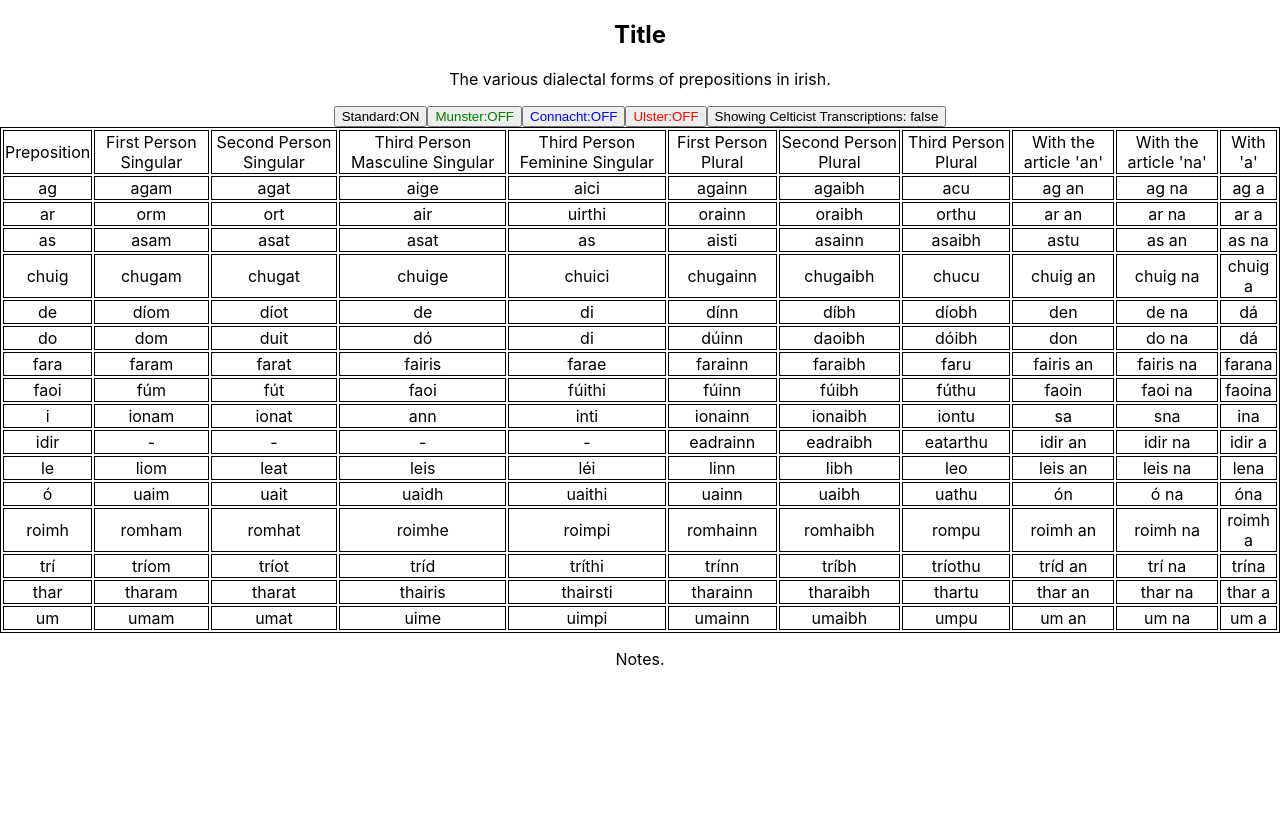
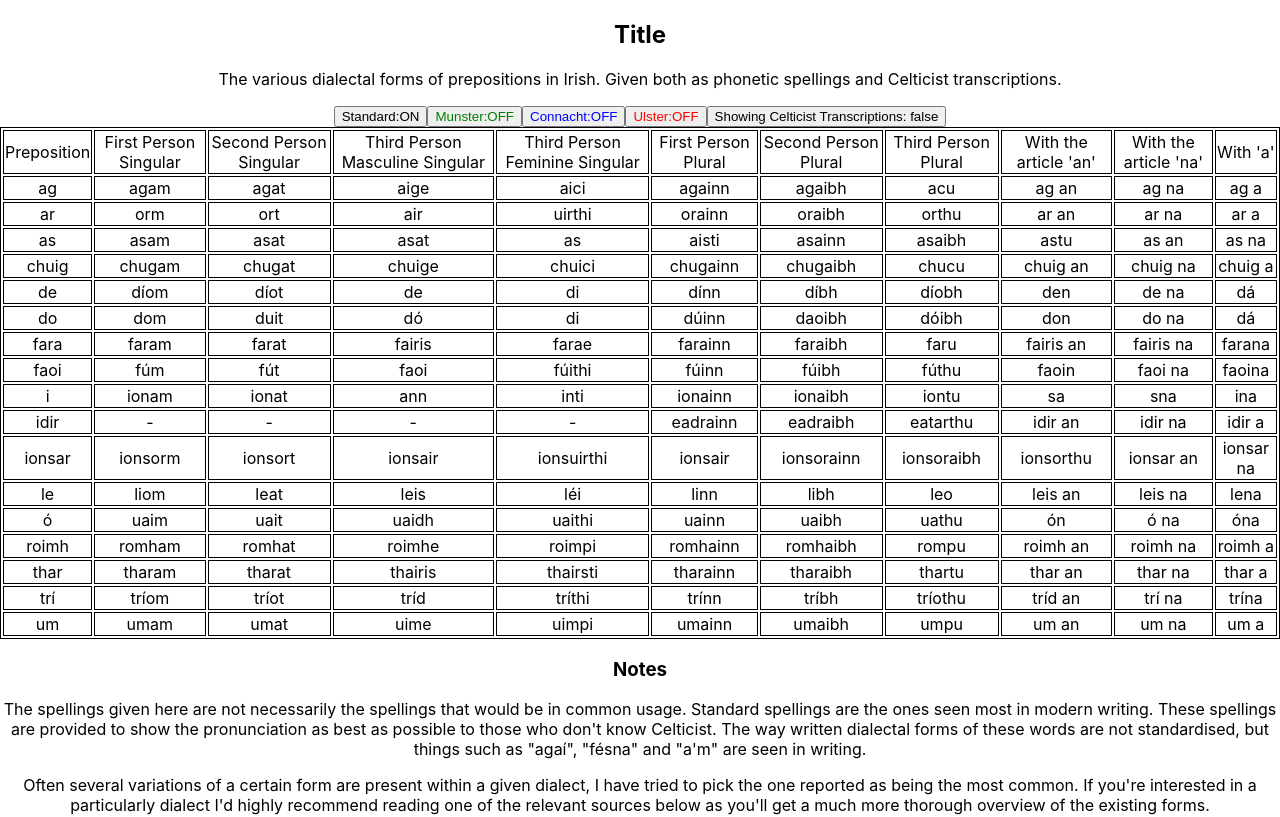
Before and after one commit to an-spideog/reamhfhocail, a React (Create React App) app: page / in a window 1280 px wide. Shown: the top 817 px of the page. Built offline with nearby package versions, Linux system fonts and the light colour scheme.

Commit message:
Added all celticist forms, added preposition ionsar, added notes and sources

```diff
--- a/src/App.js
+++ b/src/App.js
@@ -8,10 +8,60 @@
 		<div className="App">
 			<h2> Title </h2>
 			<div className="Description">
-				<p>The various dialectal forms of prepositions in irish.</p>
+				<p>The various dialectal forms of prepositions in Irish. Given both as phonetic spellings and Celticist transcriptions.</p>
 			</div>
+
 			<TableWithOptions />
-			<p> Notes. </p>
+
+			<h3> Notes </h3>
+			<p>
+				The spellings given here are not necessarily the spellings that
+				would be in common usage. Standard spellings are the
+				ones seen most in modern writing. These spellings are provided
+				to show the pronunciation as best as possible to those who
+				don't know Celticist. The way written dialectal forms of these
+				words are not standardised, but things such as "agaí", "fésna"
+				and "a'm" are seen in writing.
+			</p>
+			{/*
+			  * Should add links to some examples, perhaps saol ó dheas, maybe
+			  * another dialectal journalist
+			  */}
+			<p>
+				Often several variations of a certain form are present within a
+				given dialect, I have tried to pick the one reported as being
+				the most common. If you're interested in a particularly dialect
+				I'd highly recommend reading one of the relevant sources below
+				as you'll get a much more thorough overview of the existing
+				forms.
+			</p>
+
+			<h3> Sources </h3>
+			<p>
+				Primarily I based this page off of the following books:
+			</p>
+
+			<h4> Munster </h4>
+			<p> <i> An Teanga Bheo - Chorca Dhuibhne, </i>  Diarmuid Ó Sé </p>
+			<p> <i> Gaeilge Chorca Dhuibhne, </i> Diarmuid Ó Sé </p>
+
+			<h4> Connacht </h4>
+			<p> <i> An Teanga Bheo - Gaeilge Chonamara, </i> Séamas Ó Murchú </p>
+			<p> <i> Learning Irish, </i> Mícheál Ó Siadhail </p>
+			<p>
+				<i> Gaeilge Chois Fhairrge - An Deilbhíocht </i>,  Tomás De Bhaldraithe
+			</p>
+
+			<h4> Ulster </h4>
+			<p> <i> An Teanga Bheo - Gaeilge Uladh, </i> Dónall P. Ó Baoill</p>
+			<p>
+				<i> Gaeilge Theilinn - Foghraidheacht, Gramadach, Téacsana, </i>
+				Heinrich Wagner
+			</p>
+			<p>
+				<i> A Phonetic Study of the Irish of Tory Island, Co. Donegal,  </i>
+				John Noel Hamilton
+			</p>
 
 		</div>
 	);
@@ -76,7 +126,7 @@
 
 
 function Table({enabledDialects, isCelticistOn}) {
-	const prepositions = ["ag", "ar", "as", "chuig", "de", "do", "fara", "faoi", "i", "idir", "le", "ó", "roimh", "trí", "thar", "um"];
+	const prepositions = ["ag", "ar", "as", "chuig", "de", "do", "fara", "faoi", "i", "idir", "ionsar", "le", "ó", "roimh", "thar", "trí", "um"];
 	const rows = prepositions.map(preposition =>
 		<Row preposition={preposition}
 		     enabledDialects={enabledDialects}
--- a/src/forms.js
+++ b/src/forms.js
@@ -151,6 +151,22 @@
 			"idir a"
 		]
 	},
+	ionsar: {
+		writtenForms: [
+			"ionsar",
+			"ionsorm",
+			"ionsort",
+			"ionsair",
+			"ionsuirthi",
+			"ionsair",
+			"ionsorainn",
+			"ionsoraibh",
+			"ionsorthu",
+			"ionsar an",
+			"ionsar na",
+			"ionsar a"
+		]
+	},
 	le: {
 		writtenForms: [
 			"le",
@@ -247,12 +263,12 @@
 	ag: {
 		writtenForms: [
 			"aige",
-			"agam",
-			"agat",
-			"aige",
-			"aici",
-			"againn",
-			"agaibh",
+			"agum",
+			"agut",
+			"ige",
+			"ici",
+			"aguinn",
+			"aguibh",
 			"acu",
 			"aigen",
 			"aigesna",
@@ -275,21 +291,21 @@
 	},
 	ar: {
 		writtenForms: [
-			"ar",
-			"orm",
+			"air",
+			"oram",
 			"ort",
-			"air",
-			"uirthi",
+			"eir",
+			"eirthi",
 			"orainn",
 			"oraibh",
-			"orthu",
-			"ar an",
-			"ar na",
-			"ar a"
+			"ortha",
+			"eir an",
+			"er na",
+			"eir a"
 		],
 		celticistForms: [
 			"er´",
-			"ə'rum",  // de réir GCD, tá an leagan so ann agus é coitianta
+			"orəm",
 			"ort",
 			"er´",
 			"er´hi",
@@ -308,10 +324,10 @@
 			"asat",
 			"asat",
 			"as",
-			"aisti",
+			"aiste",
 			"asainn",
 			"asaibh",
-			"astu",
+			"asta",
 			"as an",
 			"as na",
 			"as a"
@@ -332,17 +348,17 @@
 	},
 	chuig: {
 		writtenForms: [  // Seo hiad na foirmeacha atá i nGCD, ach ní
-			"chun",      // thaispeánann siad an fhoghraíocht i n-aon chor
-			"chugam",
-			"chugat",
+			"chuin",      // thaispeánann siad an fhoghraíocht i n-aon chor
+			"chúm",
+			"chút",
 			"chuige",
-			"chuici",
-			"chugainn",
-			"chugaibh",
-			"chucu",
-			"chun an",
+			"chúithe",
+			"chúinn",
+			"chúibh",
+			"chútha",
+			"chuin an",
 			"chun na",
-			"chun a"
+			"chuin a"
 		],
 		celticistForms: [
 			"xin´",
@@ -360,17 +376,17 @@
 	},
 	de: {
 		writtenForms: [  // Ar chóir dom iad so a dh'idirdhealú i n-aon chor?
-			"de",
+			"do",
 			"díom",
 			"díot",
-			"de",
+			"do",
 			"di",
 			"dínn",
 			"díbh",
 			"díobh",
-			"den",
-			"desna",
-			"dena"
+			"don",
+			"dosna",
+			"dá"
 		],
 		celticistForms: [
 			"də",
@@ -383,7 +399,7 @@
 			"d´i:v",
 			"dən",
 			"dəsna",
-			"donə",
+			"da:",
 		]
 	},
 	do: {
@@ -394,11 +410,11 @@
 			"do",
 			"di",
 			"dúinn",
-			"daoibh",
+			"duibh",
 			"dóibh",
 			"don",
 			"dosna",
-			"dona"
+			"dá"
 		],
 		celticistForms: [
 			"də",
@@ -411,7 +427,7 @@
 			"do:v´",
 			"dən",
 			"dəsnə",
-			"donə"
+			"da:"
 		],
 	},
 	fara: {
@@ -420,12 +436,12 @@
 			"faram",
 			"farat",
 			"farais",
-			"fairithi",
+			"faraeithe",
 			"farainn",
 			"faraibh",
-			"farathu",
-			"fairis an",
-			"fairis na",
+			"faratha",
+			"farais an",
+			"farais na",
 			"farana"
 		],
 		celticistForms: [
@@ -433,12 +449,12 @@
 			"farəm",
 			"farət",
 			"farəs´",
-			"far´əh´ə",
+			"fa're:h´ə",
 			"farən´",
 			"farəv´",
 			"farəhə",
-			"far´əs´ ə(n)",
-			"far´əs´ nə",
+			"farəs´ ə(n)",
+			"farəs´ nə",
 			"farənə"
 		]
 	},
@@ -448,10 +464,10 @@
 			"fúm",
 			"fút",
 			"fé",
-			"fúithi",
+			"fúithe",
 			"fúinn",
 			"fúibh",
-			"fúthu",
+			"fútha",
 			"fén",
 			"fésna",
 			"féna"
@@ -473,20 +489,21 @@
 	i: {
 		writtenForms: [
 			"i",
-			"ionam",
-			"ionat",
+			"unam",
+			"unat",
 			"ann",
-			"inti",
-			"ionainn",
-			"ionaibh",
-			"iontu",
+			"ínte",
+			"unainn",
+			"unaibh",
+			"únta",
 			"sa",
 			"sa",
 			"ina"
 		],
 		celticistForms: [
-			"ənum",
-			"ənut",
+			"ə",
+			"unəm",
+			"unət",
 			"aun",
 			"i:n´t´ə",
 			"ənin´",
@@ -499,17 +516,17 @@
 	},
 	idir: {
 		writtenForms: [
-			"idir",
-			"-",
-			"-",
-			"-",
-			"-",
-			"eatrainn",
-			"eatraibh",
-			"eatarthu",
-			"idir an",
-			"idir na",
-			"idir a"
+			"ideir",
+			"-",
+			"-",
+			"-",
+			"-",
+			"eatarainn",
+			"eataraibh",
+			"eatartha",
+			"ideir an",
+			"ideir na",
+			"ideir a"
 		],
 		celticistForms: [
 			"ə'd´er´",
@@ -524,16 +541,44 @@
 			"ə'd´er´ na"
 		]
 	},
+	ionsar: {
+		writtenForms: [
+			"-",
+			"-",
+			"-",
+			"-",
+			"-",
+			"-",
+			"-",
+			"-",
+			"-",
+			"-",
+			"-",
+		],
+		celticistForms: [
+			"",
+			"",
+			"",
+			"",
+			"",
+			"",
+			"",
+			"",
+			"",
+			"",
+			"",
+		]
+	},
 	le: {
 		writtenForms: [
 			"le",
 			"liom",
 			"leat",
 			"leis",
-			"léi",
+			"lé",
 			"linn",
 			"libh",
-			"leothu",
+			"leotha",
 			"leis an",
 			"leis na",
 			"lena"
@@ -557,24 +602,24 @@
 			"ó",
 			"bhuam",
 			"bhuait",
-			"bhuaidh",
-			"bhuaithi",
+			"bhuaig",
+			"bhuaithe",
 			"bhuainn",
 			"bhuaibh",
-			"bhuathu",
+			"bhuatha",
 			"ón",
 			"ósna",
 			"óna"
 		],
 		celticistForms: [
 			"o:",
-			"vuam",
-			"bhuat´",
-			"bhuag´",
-			"bhuah´ə",
-			"bhuan´",
-			"bhuav´",
-			"bhuahə",
+			"vuəm",
+			"vuət´",
+			"vuəg´",
+			"vuəh´ə",
+			"vuən´",
+			"vuəv´",
+			"vuəhə",
 			"o:n",
 			"o:snə",
 			"o:nə"
@@ -583,16 +628,16 @@
 	roimh: {
 		writtenForms: [
 			"roim",
-			"romham",
-			"romhat",
+			"róm",
+			"rót",
 			"roimis",
-			"roimpi",
-			"romhainn",
-			"romhaibh",
-			"rompu",
+			"roímpi",
+			"róinn",
+			"róibh",
+			"rómpa",
 			"roimis an",
 			"roimis na",
-			"roim na"
+			"roimis a"
 		],
 		celticistForms: [
 			"rim´",
@@ -605,7 +650,7 @@
 			"ro:mpə",
 			"rim´əs´ ə(n)",
 			"rim´əs´ nə",
-			"rim´ nə"
+			"rim´əs´ ə"
 		],
 	},
 	trí: {
@@ -614,10 +659,10 @@
 			"tríom",
 			"tríot",
 			"tríd",
-			"tríthi",
+			"tríthe",
 			"trínn",
 			"tríbh",
-			"tríothu",
+			"tríotha",
 			"trís an",
 			"trísna",
 			"trína"
@@ -625,6 +670,7 @@
 		celticistForms: [
 			"t´r´i:",
 			"t´r´i:m",
+			"t´r´i:t",
 			"t´r´i:d´",
 			"t´r´i:h´ə",
 			"t´r´i:n´",
@@ -632,7 +678,7 @@
 			"t´r´i:hə",
 			"t´r´i:s´ ə(n)",
 			"t´r´i:snə",
-			"t´r´inə"
+			"t´r´i:nə"
 		]
 	},
 	thar: {
@@ -640,11 +686,11 @@
 			"thar",
 			"tharam",
 			"tharat",
-			"thairis",
-			"thairithi",
+			"tharais",
+			"tháirste",
 			"tharainn",
 			"tharaibh",
-			"tharathu",
+			"thársta",
 			"thairis an",
 			"thairis na",
 			"tharana"
@@ -653,11 +699,11 @@
 			"har",
 			"harəm",
 			"harət",
-			"har´əs´",
-			"har´əs´",
-			"har´əh´ə",
+			"harəs´",
+			"ha:rs´t´ə",
 			"harən´",
 			"harəv´",
+			"ha:rstə",
 			"har´əs´ ə(n)",
 			"har´əs´ nə",
 			"harənə"
@@ -693,21 +739,21 @@
 	}
 };
 
-/* Basing these primarily off Ó Siadhail's Learning Irish */
+/* Ó "Learning Irish" agus ón "Teanga Bheo - Gaeilge Chonamara" */
 export const connachtForms = {
 	ag: {
 		writtenForms: [
-			"ag",
-			"'am",
-			"'ad",
-			"aige",
-			"aici",
-			"'ainn",
+			"eig",
+			"a'm",
+			"a'd",
+			"eige",
+			"eice",
+			"a'inn",
 			"agaí",
-			"acub",
-			"ag an",
-			"ag na",
-			"ag a"
+			"acab",
+			"eig an",
+			"eig na",
+			"eig a"
 		],
 		celticistForms: [
 			"eg´",
@@ -725,17 +771,17 @@
 	},
 	ar: {
 		writtenForms: [
-			"ar",
-			"orm",
+			"eir",
+			"oram",
 			"ort",
-			"air",
-			"uirthi",
+			"eir",
+			"ortha",
 			"orainn",
 			"oraí",
-			"orthub",
-			"ar an",
-			"ar na",
-			"ag a"
+			"orthab",
+			"eir an",
+			"er na",
+			"eir a"
 		],
 		celticistForms: [
 			"er´",
@@ -754,13 +800,12 @@
 		writtenForms: [
 			"as",
 			"asam",
-			"asat",
-			"asat",
+			"asad",
 			"as",
 			"aisti",
 			"asainn",
 			"asaí",
-			"astub",
+			"astab",
 			"as an",
 			"as na",
 			"as a"
@@ -768,7 +813,7 @@
 		celticistForms: [
 			"as",
 			"asəm",
-			"asət",
+			"asəd",
 			"as",
 			"as´t´ə",
 			"asəN´",
@@ -781,14 +826,14 @@
 	},
 	chuig: {
 		writtenForms: [
-			"chuig",
-			"chugam",
-			"chugat",
-			"chuige",
-			"chuici",
-			"chugainn",
-			"chugaibh",
-			"chucu",
+			"eig",
+			"hugam",
+			"hugad",
+			"heige",
+			"heice",
+			"hugainn",
+			"hugaibh",
+			"hucab",
 			"chuig an",
 			"chuig na",
 			"chuig a"
@@ -796,20 +841,20 @@
 		celticistForms: [
 			"heg´",
 			"hugəm",
-			"hugət",
+			"hugəd",
 			"heg´ə",
 			"hek´ə",
 			"hugiN´",
 			"hugi:",
 			"hucəb",
-			"heg´",
+			"heg´ ə(n)",
 			"heg´ nə",
 			"heg´ ə",
 		]
 	},
 	de: {
 		writtenForms: [
-			"de",
+			"go",
 			"dhíom",
 			"dhíot",
 			"dhe",
@@ -817,8 +862,8 @@
 			"dhínn",
 			"dhíb",
 			"dhíob",
-			"den",
-			"de na",
+			"gon",
+			"go na",
 			"dhá"
 		],
 		celticistForms: [
@@ -837,7 +882,7 @@
 	},
 	do: {
 		writtenForms: [
-			"do",
+			"go",
 			"dhom",
 			"dhuit",
 			"dhó",
@@ -845,8 +890,8 @@
 			"dhúinn",
 			"dhaoib",
 			"dhóib",
-			"don",
-			"do na",
+			"gon",
+			"go na",
 			"dhá"
 		],
 		celticistForms: [
@@ -867,7 +912,7 @@
 		writtenForms: [
 			"frae",
 			"frum",
-			"fra:t",  // ar cheart do so bheith fada?
+			"frat",  // ar cheart do so bheith fada?
 			"frois",
 			"frae",
 			"fruinn",
@@ -897,10 +942,10 @@
 			"fúm",
 			"fút",
 			"faoi",
-			"fúithi",
+			"fútha",
 			"fúinn",
 			"fúib",
-			"fúthub",
+			"fúthab",
 			"faoin",
 			"faoi na",
 			"faoina"
@@ -922,13 +967,13 @@
 	i: {
 		writtenForms: [
 			"i",
-			"ionam",
-			"ionat",
+			"unam",
+			"unat",
 			"ann",
-			"inti",
-			"ionainn",
-			"ionaibh",
-			"iontu",
+			"ínnte",
+			"unainn",
+			"unaí",
+			"untab",
 			"sa",
 			"sna",
 			"ina"
@@ -949,17 +994,17 @@
 	},
 	idir: {
 		writtenForms: [
-			"idir",
-			"-",
-			"-",
-			"-",
-			"-",
-			"eadrainn",
-			"eadraibh",
-			"eatarthub",
-			"idir an",
-			"idir na",
-			"idir a"
+			"eidir",
+			"-",
+			"-",
+			"-",
+			"-",
+			"eatrainn",
+			"eatraí",
+			"eatrab",
+			"eidir an",
+			"eidir na",
+			"eidir a"
 		],
 		celticistForms: [
 			"ed´ər´",
@@ -975,15 +1020,43 @@
 			"ed´ər´ ə"
 		]
 	},
+	ionsar: {
+		writtenForms: [
+			"-",
+			"-",
+			"-",
+			"-",
+			"-",
+			"-",
+			"-",
+			"-",
+			"-",
+			"-",
+			"-",
+		],
+		celticistForms: [
+			"",
+			"",
+			"",
+			"",
+			"",
+			"",
+			"",
+			"",
+			"",
+			"",
+			"",
+		]
+	},
 	le: {
 		writtenForms: [
 			"le",
 			"liom",
 			"leat",
 			"leis",
-			"léi",
+			"lé",
 			"linn",
-			"libh",
+			"lib",
 			"leob",
 			"leis an",
 			"leis na",
@@ -1006,13 +1079,13 @@
 	ó: {
 		writtenForms: [
 			"ó",
-			"uaim",
-			"uait",
-			"uaidh",
-			"uaithi",
-			"uainn",
-			"uaib",
-			"uathub",
+			"bhoim",
+			"bhoit",
+			"bhaidh",
+			"bhó",
+			"bhoinn",
+			"bhoib",
+			"bhób",
 			"ón",
 			"ó na",
 			"óna"
@@ -1032,17 +1105,17 @@
 	},
 	roimh: {
 		writtenForms: [
-			"roimh",
-			"romham",
-			"romhat",
-			"roimhe",
-			"roimpi",
-			"romhainn",
-			"romhaib",
-			"rompub",
-			"roimh an",
-			"roimh na",
-			"roimh a"
+			"ruimh",
+			"rúm",
+			"rút",
+			"ruimhe",
+			"roímpe",
+			"rúinn",
+			"rúib",
+			"rúmpab",
+			"ruimh an",
+			"ruimh na",
+			"ruimh a"
 		],
 		celticistForms: [
 			"riv´",
@@ -1064,7 +1137,7 @@
 			"thríthi",
 			"thrínn",
 			"thríb",
-			"thríothub",
+			"thríob",
 			"thríd an",
 			"thrí na",
 			"thrína"
@@ -1087,12 +1160,12 @@
 		writtenForms: [
 			"thar",
 			"tharam",
-			"tharat",
+			"tharad",
 			"thairis",
-			"thairti",
+			"thairte",
 			"tharainn",
 			"tharaí",
-			"thartub",
+			"thartab",
 			"thar an",
 			"thar na",
 			"thar a"
@@ -1100,11 +1173,11 @@
 		celticistForms: [
 			"ha:r",
 			"ha:rəm",
-			"ha:rət",
+			"ha:rəd",
 			"ha:r´əs´",
 			"ha:rt´ə",
 			"ha:rəN´",
-			"ha:rəV´",
+			"ha:ri:",
 			"ha:rtəb",
 			"ha:r ə(n)",
 			"ha:r nə",
@@ -1145,27 +1218,27 @@
 export const ulsterForms = {
 	ag: {
 		writtenForms: [
-			"ag",
-			"agam",
-			"agad",
-			"aige",
-			"aici",
-			"againn",
-			"agaibh",
-			"acu",
-			"ag an",
-			"ag na",
-			"ag a"
+			"eig",
+			"ogam",
+			"ogad",
+			"eige",
+			"eici",
+			"ogainn",
+			"ogaibh",
+			"ocu",
+			"eig an",
+			"eig na",
+			"eig a"
 		],
 		celticistForms: [  // ???
 			"eg´",
-			"agəm",
-			"agəd",
+			"ogəm",
+			"ogəd",
 			"eg´ə",
 			"ek´i",
-			"agiN´",
-			"agiv´",
-			"aku",
+			"ogiN´",
+			"ogiv´",
+			"oku",
 			"eg´ ə(n)",
 			"eg´ nə",
 			"eg´ ə"
@@ -1174,17 +1247,17 @@
 	},
 	ar: {
 		writtenForms: [
-			"ar",
-			"orm",
-			"ort",
-			"air",
-			"uirthi",
-			"orainn",
-			"oraibh",
-			"orthu",
-			"ar an",
-			"ar na",
-			"ag a"
+			"eir",
+			"aram",
+			"art",
+			"eir",
+			"arthi",
+			"arainn",
+			"araibh",
+			"arthu",
+			"eir an",
+			"er na",
+			"eir a"
 		],
 		celticistForms: [
 			"er´",
@@ -1196,24 +1269,23 @@
 			"ariv´",
 			"arhu",
 			"er´ ə(n)",
-			"er nə",
+			"er´ nə",
 			"er´ ə"
 		]
 	},
 	as: {
 		writtenForms: [
-			"as",
-			"asam",
-			"asad",
-			"asat",
-			"as",
-			"aisti",
-			"asainn",
-			"asaibh",
+			"ios",
+			"iosam",
+			"iosad",
+			"ios",
+			"isti",
+			"iosainn",
+			"iosaibh",
 			"astu",
-			"as an",
-			"as na",
-			"as a"
+			"ios an",
+			"ios na",
+			"ios a"
 		],
 		celticistForms: [
 			"is",
@@ -1231,17 +1303,17 @@
 	},
 	chuig: {
 		writtenForms: [
-			"chuig",
-			"chugam",
-			"chugat",
-			"chuige",
-			"chuici",
-			"chugainn",
-			"chugaibh",
-			"chucu",
-			"chuig an",
-			"chuig na",
-			"chuig a"
+			"eig",
+			"hogam",
+			"hogad",
+			"heige",
+			"heici",
+			"hogainn",
+			"hogaibh",
+			"hocu",
+			"eig an",
+			"eig na",
+			"eig a"
 		],
 		celticistForms: [
 			"eg´",
@@ -1260,25 +1332,25 @@
 	de: {
 		writtenForms: [
 			"de",
-			"dom",
-			"duid",
+			"daom",
+			"daod",
 			"dó",
 			"daoithe",
-			"dúinn",
+			"daoinn",
 			"daoibh",
-			"daobhtha",
+			"daofa",
 			"den",
 			"de na",
 			"dá"
 		],
 		celticistForms: [
 			"də",
-			"dom",
-			"did´",
+			"di:m",
+			"di:d",
 			"dɔ:",
-			"dihi",
+			"di:h´ə",
 			"du:N´",
-			"div´",
+			"di:v´",
 			"di:fə",
 			"dən",
 			"də nə",
@@ -1294,7 +1366,7 @@
 			"daoithe",
 			"dúinn",
 			"daoibh",
-			"daobhtha",
+			"daofa",
 			"don",
 			"do na",
 			"dá"
@@ -1304,9 +1376,9 @@
 			"dom",
 			"did´",
 			"dɔ:",
-			"dihi",
+			"di:h´ə",
 			"du:N´",
-			"div´",
+			"di:v´",
 			"di:fə",
 			"dən",
 			"də nə",
@@ -1344,26 +1416,26 @@
 	faoi: {
 		writtenForms: [
 			"faoi",
-			"fúm",
-			"fúd",
+			"faom",
+			"faod",
 			"faoi",
 			"faoithe",
-			"fúinn",
-			"fúibh",
-			"fúthu",
+			"faoinn",
+			"faoibh",
+			"faofa",
 			"faoin",
 			"faoi na",
 			"faoina"
 		],
 		celticistForms: [
 			"fi:",
-			"fu:M",
-			"fu:d",
+			"fi:M",
+			"fi:d",
 			"fi:",
-			"fihi",
-			"fu:N´",
-			"fu:v´",
-			"fuhu",
+			"fi:h´ə",
+			"fi:N´",
+			"fi:v´",
+			"fifə",
 			"fi:n",
 			"fi: nə",
 			"fi:nə"
@@ -1372,13 +1444,13 @@
 	i: {
 		writtenForms: [
 			"i",
-			"ionam",
-			"ionat",
-			"ann",
+			"onnam",
+			"onnad",
+			"onn",
 			"inti",
-			"ionainn",
-			"ionaibh",
-			"iontu",
+			"onnainn",
+			"onnaibh",
+			"onntu",
 			"insa",
 			"insna",
 			"ina"
@@ -1386,7 +1458,7 @@
 		celticistForms: [
 			"ə",
 			"oNəm",
-			"oNət",
+			"oNəd",
 			"oN",
 			"iN´t´i",
 			"oNəN´",
@@ -1417,12 +1489,40 @@
 			"",
 			"",
 			"",
-			"idrəN´",
-			"idrəv´",
-			"idru",
+			"adrəN´",
+			"adrəv´",
+			"atru",
 			"adər ə(n)",
 			"adər nə",
 			"adər ə"
+		]
+	},
+	ionsar: {
+		writtenForms: [
+			"inseir",
+			"insearam",
+			"inseart",
+			"inseir",
+			"insearthi",
+			"insearainn",
+			"insearaibhse",
+			"insearthu",
+			"inseir an",
+			"inseir na",
+			"inseir a"
+		],
+		celticistForms: [
+			"ən´'s´er´",
+			"ən´'s´arm",
+			"ən´'s´art",
+			"ən´'s´er´",
+			"ən´'s´arhi",
+			"ən´'s´arəN´",
+			"ən´'s´arəv´",
+			"ən´'s´arhu",
+			"ən´'s´er´ ə(n)",
+			"ən´'s´er´ nə",
+			"ən´'s´er´ ə"
 		]
 	},
 	le: {
@@ -1431,10 +1531,10 @@
 			"liom",
 			"leat",
 			"leis",
-			"léi",
+			"léithe",
 			"linn",
 			"libh",
-			"leo",
+			"leofa",
 			"leis an",
 			"leis na",
 			"lena"
@@ -1444,10 +1544,10 @@
 			"l´om",
 			"l´at",
 			"l´es´",
-			"l´e:hi",
+			"l´e:h´ə",
 			"l´iN´",
 			"l´iv´",
-			"l´ɔ",
+			"l´ɔfə",
 			"l´es´ ə(n)",
 			"l´es´ nə",
 			"l´enə"
@@ -1456,13 +1556,13 @@
 	ó: {
 		writtenForms: [
 			"ó",
-			"uaim",
-			"uaid",
-			"uaidh",
-			"uaithi",
-			"uainn",
-			"uaibh",
-			"uathu",
+			"bhuam",
+			"bhuaid",
+			"bhua",
+			"bhuaithə",
+			"bhuainn",
+			"bhuaibh",
+			"bhuafa",
 			"ón",
 			"ó na",
 			"óna"
@@ -1472,10 +1572,10 @@
 			"wuəm",
 			"wuəd´",
 			"wuə",
-			"wuəhi",
+			"wuəh´ə",
 			"wu:N´",
 			"wu:v´",
-			"wuəfu",
+			"wuəfə",
 			"o:n",
 			"o: nə",
 			"o:nə"
@@ -1484,16 +1584,16 @@
 	roimh: {
 		writtenForms: [
 			"roimhe",
-			"romham",
-			"romhat",
+			"róm",
+			"ród",
 			"roimhe",
-			"roimpi",
-			"romhainn",
-			"romhaibh",
-			"rompu",
-			"roimh an",
-			"roimh na",
-			"roimh a"
+			"roipi",
+			"róinn",
+			"róibh",
+			"ropu",
+			"roimhe an",
+			"roimhe na",
+			"roimhe a"
 		],
 		celticistForms: [
 			"riv´ə",
@@ -1503,7 +1603,10 @@
 			"rip´i",
 			"ro:N´",
 			"ro:v´",
-			"ropu"
+			"ropu",
+			"riv´ ə(n)",
+			"riv´ə nə",
+			"riv´ə"
 		]
 	},
 	trí: {
@@ -1512,10 +1615,10 @@
 			"fríom",
 			"fríot",
 			"fríd",
-			"fríthi",
+			"fríthe",
 			"frínn",
 			"fríbh",
-			"fríobhthu",
+			"fríofa",
 			"fríd an",
 			"frí na",
 			"frína"
@@ -1525,10 +1628,10 @@
 			"f´ri:m",
 			"f´r´i:d",
 			"f´ri:d´",
-			"f´r´i:hə",
+			"f´r´i:h´ə",
 			"f´r´i:N´",
 			"f´r´i:v´",
-			"f´r´i:fu",
+			"f´r´i:fə",
 			"f´ri:d´ ə(n)",
 			"f´ri: nə",
 			"f´ri:nə"
@@ -1536,17 +1639,17 @@
 	},
 	thar: {
 		writtenForms: [
-			"thar",
-			"tharam",
-			"tharat",
+			"thaire",
+			"thaiream",
+			"thairead",
 			"thairis",
 			"thairsti",
 			"tharainn",
 			"tharaibh",
-			"thartu",
-			"thar an",
-			"thar na",
-			"thar a"
+			"tharstu",
+			"thaire an",
+			"thaire na",
+			"thaire a"
 		],
 		celticistForms: [
 			"her´ə",
@@ -1557,8 +1660,8 @@
 			"her´əN´",
 			"her´əv´",
 			"harstu",
-			"her´əs´ ə(n)",
-			"her´əs´ nə",
+			"her´ ə(n)",
+			"her´ə nə",
 			"her´ə"
 		]
 	},
```
